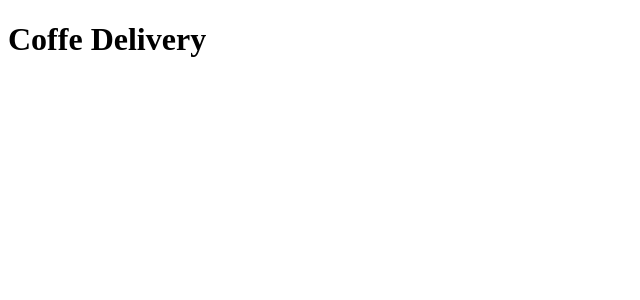
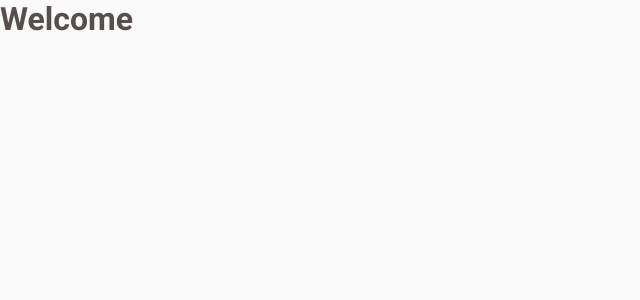
Before and after one commit to neanderdev/ignite-reactjs-spa-desafio, a React (Vite) app: page / in a window 1280 px wide. Shown: the top 300 px of the page, without its empty margins (0-640 px from the left). Built offline with nearby package versions, Linux system fonts and the light colour scheme.

Commit message:
refactor: styles global

```diff
--- a/src/App.tsx
+++ b/src/App.tsx
@@ -1,3 +1,14 @@
+import { ThemeProvider } from 'styled-components'
+
+import { GlobalStyle } from './styles/global'
+import { defaultTheme } from './styles/theme/default'
+
 export function App() {
-  return <h1>Coffe Delivery</h1>
+  return (
+    <ThemeProvider theme={defaultTheme}>
+      <h1>Welcome</h1>
+
+      <GlobalStyle />
+    </ThemeProvider>
+  )
 }
```
